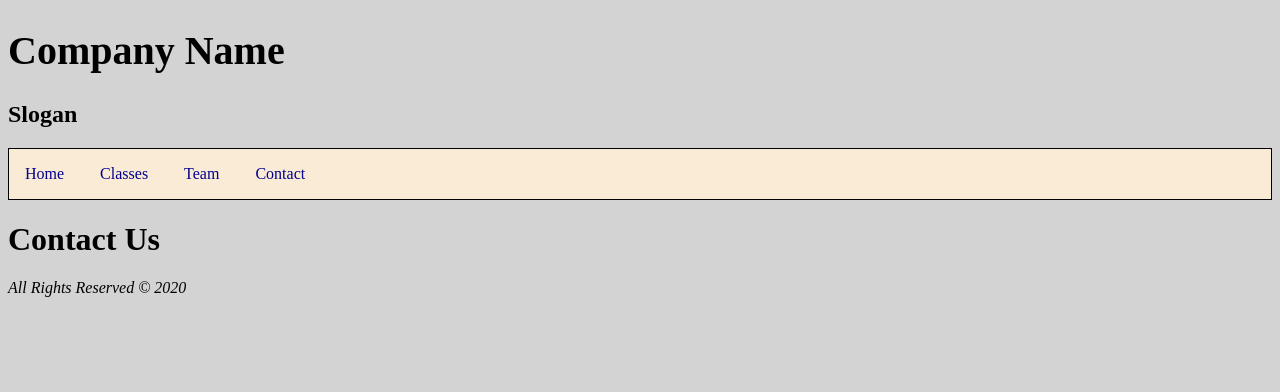
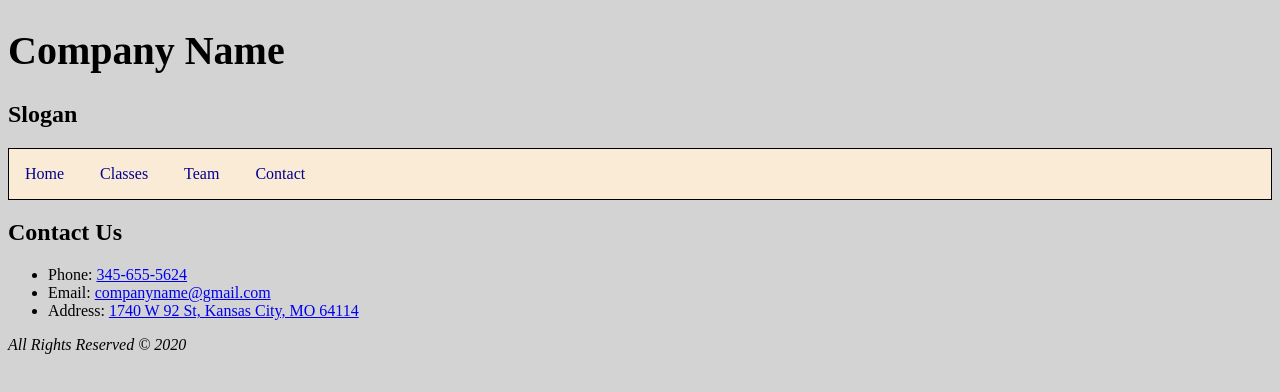
Before and after one commit to james479/FED1StudioProject, a plain HTML site: page FED1StudioProject/Contact.html in a window 1280 px wide. Drawn offline with Linux system fonts and the light colour scheme.

Commit message:
added contact information on the contact page

```diff
--- a/FED1StudioProject/Contact.html
+++ b/FED1StudioProject/Contact.html
@@ -32,7 +32,14 @@
         </ul>
     </nav>
     <main>
-        <h1>Contact Us</h1>
+        <section>
+            <h1>Contact Us</h1>
+            <ul>
+                <li>Phone: <a href="tel:+01-345-655-5624">345-655-5624</a></li>
+                <li>Email: <a href="mailto:companyname@gmail.com">companyname@gmail.com</a></li>
+                <li>Address: <a href="http://maps.google.com/?q=1200 1740 W 92 St, Kansas City, MO 64114" target="_blank">1740 W 92 St, Kansas City, MO 64114</a></li>
+            </ul>
+        </section>
     </main>
     <footer>
         <p>All Rights Reserved &copy; 2020</p>
```
